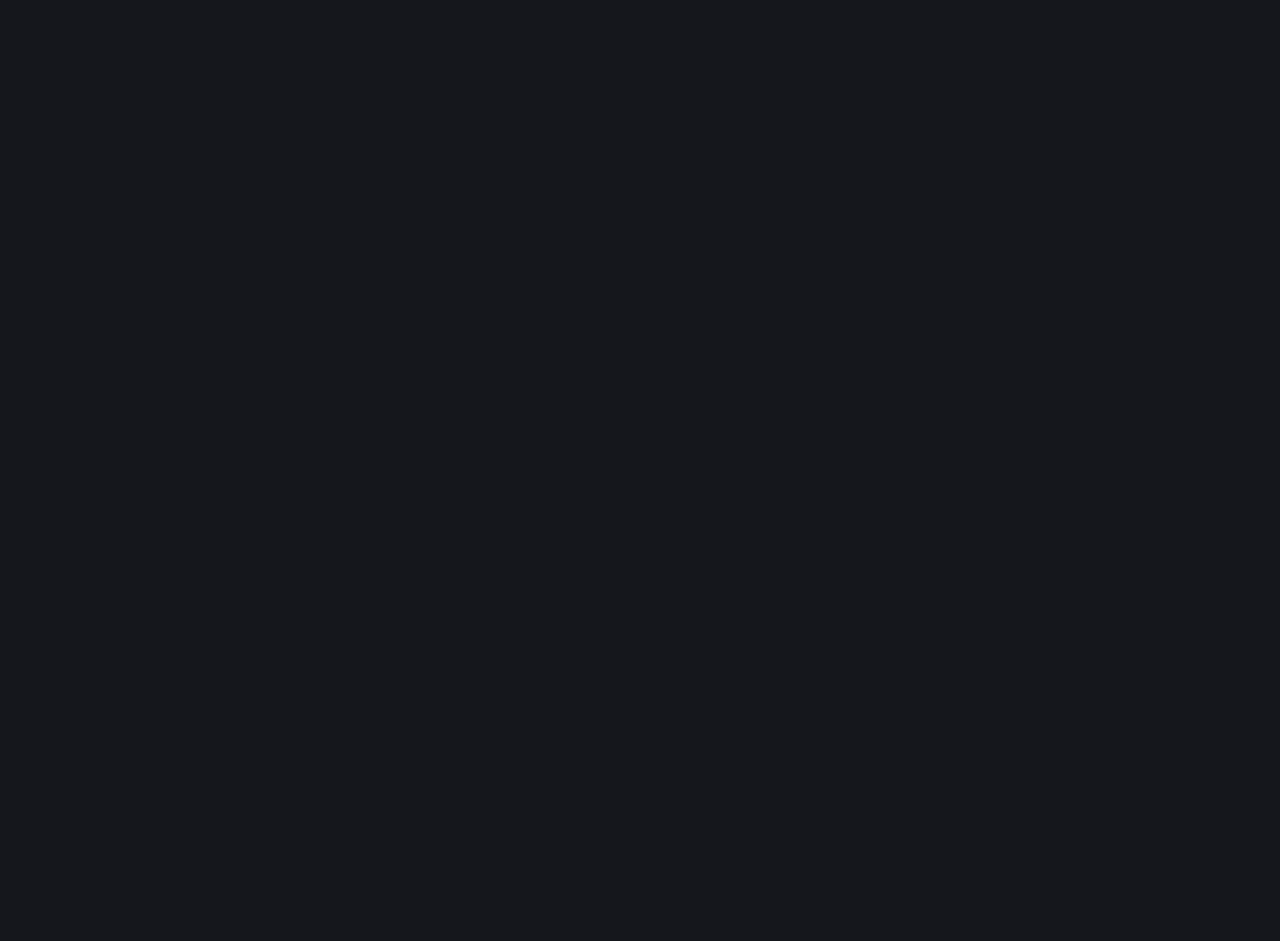
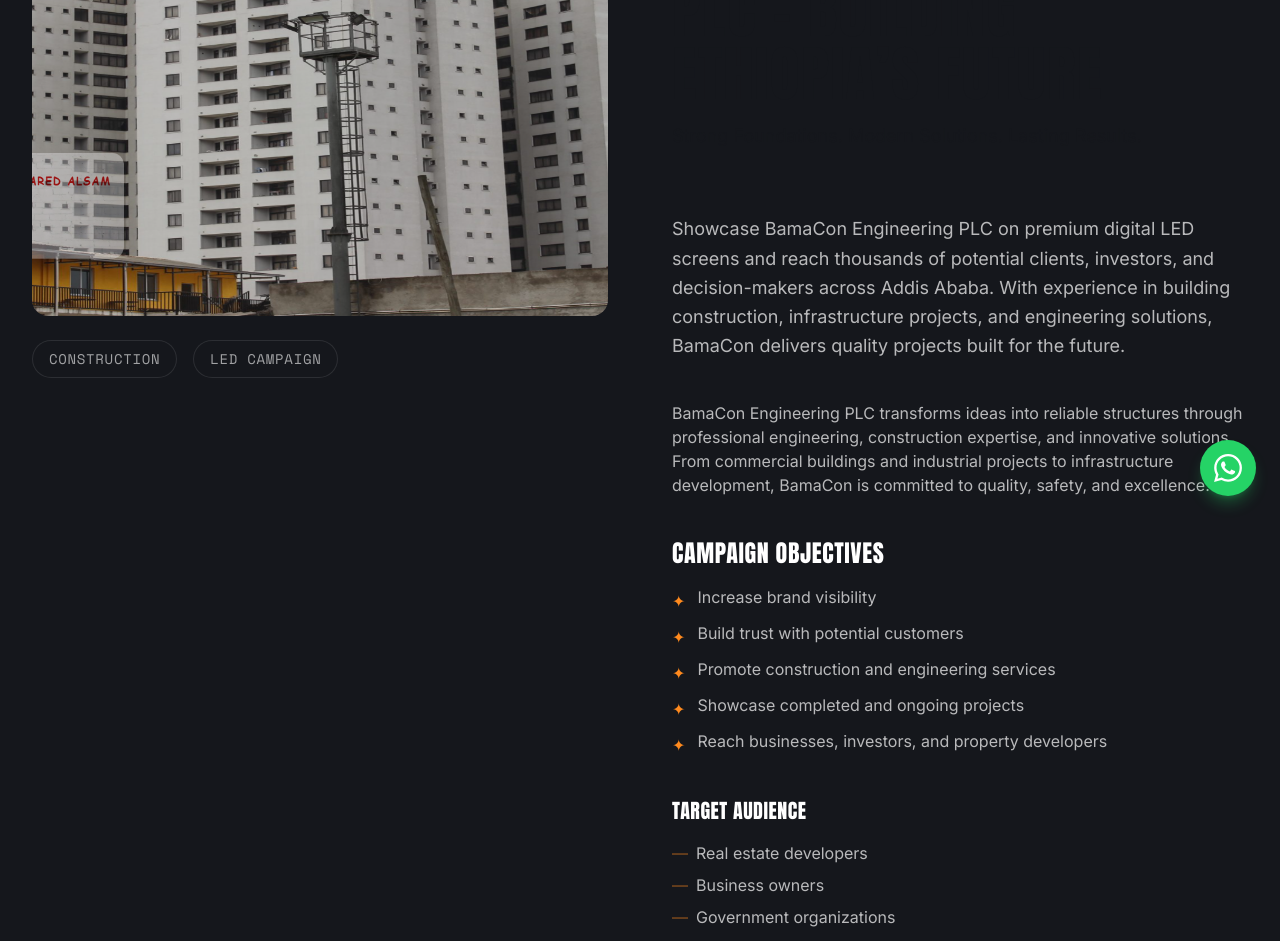
Before and after one commit to Alexmiki1/fetan-dooh, a Next.js app: page /portfolio/bamacon-engineering in a window 1280 px wide. Before the commit this address had no page. Shown: the part 280-1221 px from the top of the page. Before the commit the page ends 800 px from the top, so only its background shows below. Built offline with nearby package versions, Linux system fonts and the light colour scheme.

Commit message:
updatedd

```diff
--- a/data/portfolio.ts
+++ b/data/portfolio.ts
@@ -59,18 +59,61 @@
   {
     id: "dashen-bank",
     client: "Dashen Bank",
-    campaignType: "LED Series",
+    campaignType: "LED Campaign",
     industry: "Finance",
-    results: "12 locations across Addis Ababa",
-    image: "/images/portfolio-bank.svg",
+    results: "Banking Made Simple",
+    image: "/images/dashen-campaign.png",
+    title: "Dashen Bank – Banking Made Simple",
+    headline: "Your Future. Your Money. Your Bank.",
+    subheadline: "Showcase Dashen Bank on premium digital LED screens and connect with thousands of customers across Addis Ababa. Promote modern banking solutions designed for individuals, businesses, and the growing digital economy.",
+    description: "Dashen Bank delivers convenient financial solutions through innovative banking services, digital platforms, payment cards, and customer-focused solutions. This LED campaign creates high visibility by placing the brand message in high-traffic locations where commuters, professionals, and businesses see it every day.",
+    objectives: [
+      "Increase brand awareness",
+      "Promote digital banking services",
+      "Encourage new account openings",
+      "Promote mobile banking and card services",
+      "Build customer trust and loyalty",
+      "Reach business owners and professionals"
+    ],
+    targetAudience: [
+      "Business owners",
+      "Entrepreneurs",
+      "Corporate customers",
+      "Young professionals",
+      "Students",
+      "Digital banking users",
+      "International customers"
+    ],
+    suggestedMessage: "Bank Smarter. Live Better.\nSecure Banking Solutions\nAnywhere. Anytime.\n\nDashen Bank"
   },
   {
-    id: "habesha-brewery",
-    client: "Habesha Brewery",
-    campaignType: "Transit Wrap",
-    industry: "FMCG",
-    results: "45 branded buses on 8 routes",
-    image: "/images/portfolio-brewery.svg",
+    id: "bamacon-engineering",
+    client: "BamaCon Engineering PLC",
+    campaignType: "LED Campaign",
+    industry: "Construction",
+    results: "Strong Foundations. Modern Solutions.",
+    image: "/images/bamacon-campaign.png",
+    title: "BamaCon Engineering PLC – Building Ethiopia’s Future",
+    headline: "Strong Foundations. Modern Solutions. Lasting Results.",
+    subheadline: "Showcase BamaCon Engineering PLC on premium digital LED screens and reach thousands of potential clients, investors, and decision-makers across Addis Ababa. With experience in building construction, infrastructure projects, and engineering solutions, BamaCon delivers quality projects built for the future.",
+    description: "BamaCon Engineering PLC transforms ideas into reliable structures through professional engineering, construction expertise, and innovative solutions. From commercial buildings and industrial projects to infrastructure development, BamaCon is committed to quality, safety, and excellence.",
+    objectives: [
+      "Increase brand visibility",
+      "Build trust with potential customers",
+      "Promote construction and engineering services",
+      "Showcase completed and ongoing projects",
+      "Reach businesses, investors, and property developers"
+    ],
+    targetAudience: [
+      "Real estate developers",
+      "Business owners",
+      "Government organizations",
+      "Investors",
+      "Property owners",
+      "Construction partners",
+      "Engineering professionals"
+    ],
+    suggestedMessage: "Building Dreams Into Reality\n🏗️ Construction Excellence\n🏢 Engineering Solutions\nBamaCon Engineering PLC"
   },
   {
     id: "safaricom",
@@ -105,4 +148,5 @@
   "FMCG",
   "Aviation",
   "Transport",
+  "Construction",
 ] as const;
```
Also changed, not shown: public/images/bamacon-campaign.png (added), public/images/dashen-campaign.png (added).
